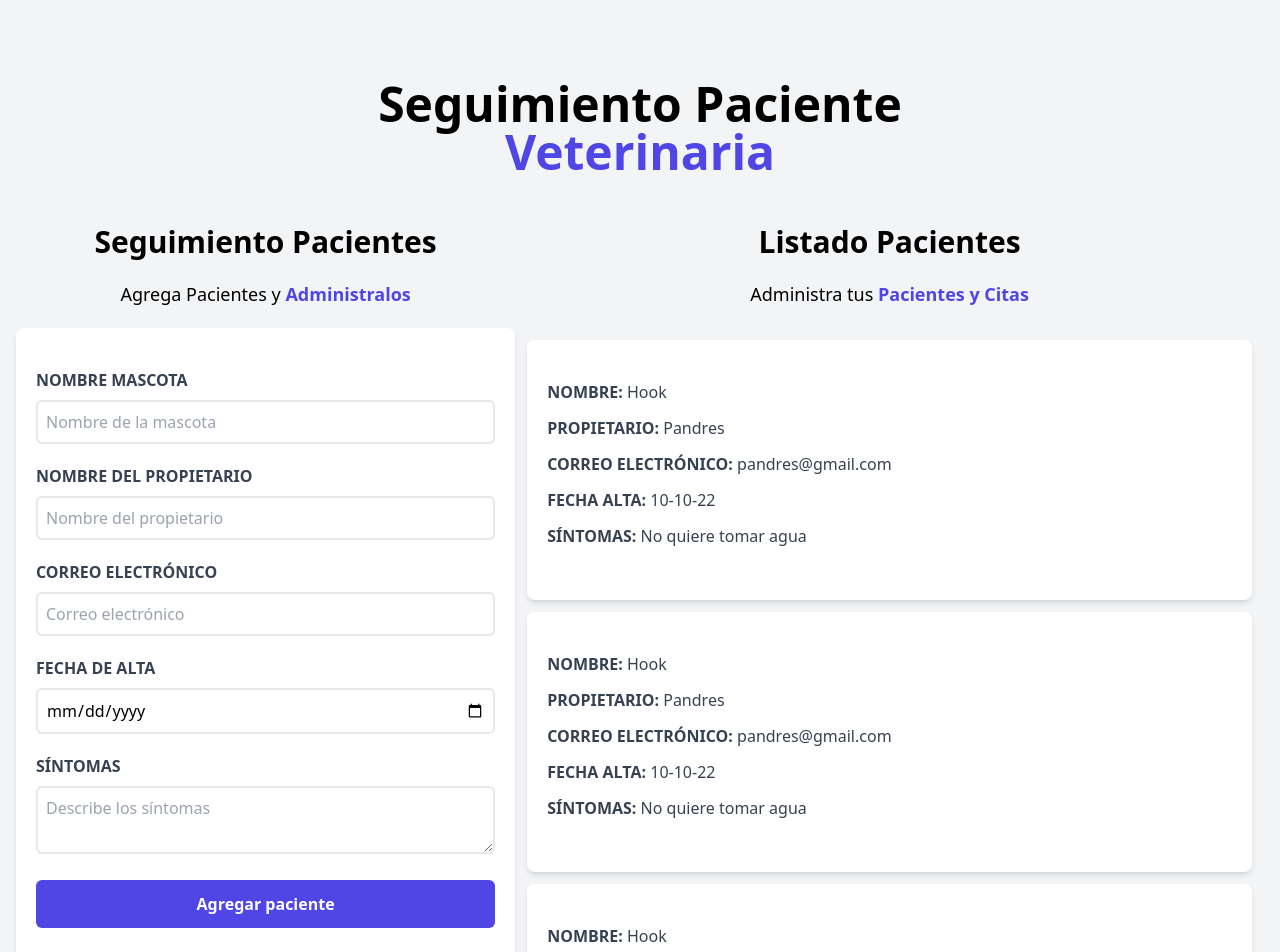
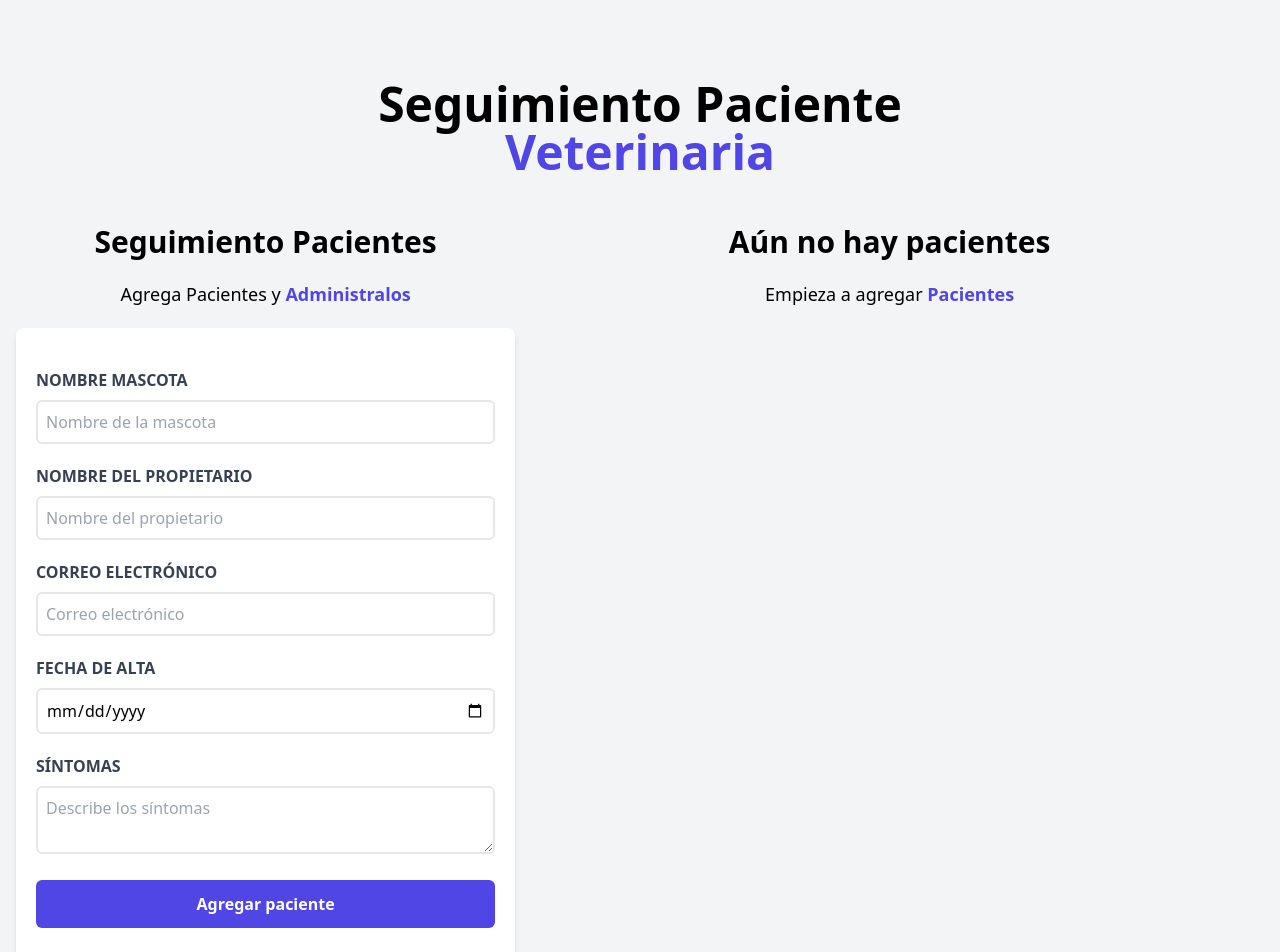
Before and after one commit to pandresvaldivia/Datint, a React (Vite) app: page / in a window 1280 px wide. Shown: the top 952 px of the page. Built offline with nearby package versions, Linux system fonts and the light colour scheme.

Commit message:
List patients functionality created

```diff
--- a/src/App.jsx
+++ b/src/App.jsx
@@ -11,7 +11,7 @@ const App = () => {
 			<Header />
 			<div className="md:flex mt-12">
 				<Form patients={patients} setPatients={setPatients} />
-				<PatientsList />
+				<PatientsList patients={patients} />
 			</div>
 		</div>
 	);
--- a/src/components/AppointmentCard.jsx
+++ b/src/components/AppointmentCard.jsx
@@ -1,7 +1,7 @@
 import PropTypes from 'prop-types';
 
 const AppointmentCard = ({ name, owner, email, dischargeDate, symptom }) => (
-	<article className="m-3 bg-white shadow-md px-5 py-10 rounded-lg">
+	<article className="mx-3 mb-3 bg-white shadow-md px-5 py-10 rounded-lg">
 		<p className="font-bold mb-3 text-gray-700 uppercase">
 			Nombre: <span className="font-normal normal-case">{name}</span>
 		</p>
--- a/src/components/Form.jsx
+++ b/src/components/Form.jsx
@@ -31,12 +31,23 @@ const Form = ({ patients, setPatients }) => {
 		}, 1000);
 	};
 
+	const handleReset = () => {
+		setName('');
+		setOwner('');
+		setEmail('');
+		setDischarge('');
+		setSymptom('');
+	};
+
 	const validateForm = (e) => {
 		e.preventDefault();
 
 		[name, owner, email, discharge, symptom].includes('')
 			? printError()
 			: setPatients([...patients, patient]);
+
+		handleReset();
+		console.log(patients);
 	};
 
 	return (
@@ -57,12 +68,14 @@ const Form = ({ patients, setPatients }) => {
 						label="Nombre mascota"
 						placeholder="Nombre de la mascota"
 						setValue={setName}
+						value={name}
 					/>
 					<FormInput
 						id="owner-name"
 						label="Nombre del propietario"
 						placeholder="Nombre del propietario"
 						setValue={setOwner}
+						value={owner}
 					/>
 					<FormInput
 						id="contact-email"
@@ -70,12 +83,14 @@ const Form = ({ patients, setPatients }) => {
 						label="Correo electrónico"
 						placeholder="Correo electrónico"
 						setValue={setEmail}
+						value={email}
 					/>
 					<FormInput
 						id="discharge-date"
 						type="date"
 						label="Fecha de alta"
 						setValue={setDischarge}
+						value={discharge}
 					/>
 					<FormInput
 						id="symptom"
@@ -83,6 +98,7 @@ const Form = ({ patients, setPatients }) => {
 						label="Síntomas"
 						placeholder="Describe los síntomas"
 						setValue={setSymptom}
+						value={symptom}
 					/>
 					<FormButton value="Agregar paciente" />
 				</fieldset>
--- a/src/components/FormInput.jsx
+++ b/src/components/FormInput.jsx
@@ -1,6 +1,6 @@
 import PropTypes from 'prop-types';
 
-const FormInput = ({ id, label, placeholder, setValue, type }) => {
+const FormInput = ({ id, label, placeholder, setValue, value, type }) => {
 	return (
 		<>
 			<label htmlFor={id} className="block text-gray-700 uppercase font-bold">
@@ -10,16 +10,18 @@ const FormInput = ({ id, label, placeholder, setValue, type }) => {
 				<textarea
 					id={id}
 					placeholder={placeholder}
-					className="border-2 w-full p-2 mt-2 rounded-md placeholder-gray-400 mb-5"
+					className="form-input border-2 w-full p-2 mt-2 rounded-md placeholder-gray-400 mb-5"
 					onChange={(e) => setValue(e.target.value.trim())}
+					value={value}
 				/>
 			) : (
 				<input
 					id={id}
 					type={type}
 					placeholder={placeholder}
-					className="border-2 w-full p-2 mt-2 rounded-md placeholder-gray-400 mb-5"
+					className="form-input border-2 w-full p-2 mt-2 rounded-md placeholder-gray-400 mb-5"
 					onChange={(e) => setValue(e.target.value.trim())}
+					value={value}
 				/>
 			)}
 		</>
@@ -28,6 +30,7 @@ const FormInput = ({ id, label, placeholder, setValue, type }) => {
 
 FormInput.propTypes = {
 	id: PropTypes.string.isRequired,
+	value: PropTypes.string.isRequired,
 	label: PropTypes.string,
 	placeholder: PropTypes.string,
 	type: PropTypes.string,
@@ -35,6 +38,7 @@ FormInput.propTypes = {
 
 FormInput.defaultProps = {
 	type: 'text',
+	value: '',
 };
 
 export default FormInput;
--- a/src/components/PatientsList.jsx
+++ b/src/components/PatientsList.jsx
@@ -1,44 +1,47 @@
 import AppointmentCard from './AppointmentCard';
 import SectionHeader from './SectionHeader';
 
-const PatientsList = () => {
+const PatientsList = ({ patients }) => {
+	const createId = () => {
+		const date = Date.now().toString(36);
+		const random = Math.random().toString(36).substring(2);
+
+		return `${date}${random}`;
+	};
+
 	return (
 		<div className="md:w-1/2 lg:w-3/5">
+			{patients && patients.length ? (
+				<>
 					<SectionHeader
 						title="Listado Pacientes"
 						text="Administra tus"
 						highlightText="Pacientes y Citas"
 					/>
 					<div className="md:h-screen overflow-y-auto">
+						{patients.map(
+							({ name, owner, email, discharge, symptom }, index) => (
 								<AppointmentCard
-					name="Hook"
-					owner="Pandres"
-					email="pandres@gmail.com"
-					dischargeDate="10-10-22"
-					symptom="No quiere tomar agua"
+									key={createId()}
+									name={name}
+									owner={owner}
+									email={email}
+									dischargeDate={discharge}
+									symptom={symptom}
 								/>
-				<AppointmentCard
-					name="Hook"
-					owner="Pandres"
-					email="pandres@gmail.com"
-					dischargeDate="10-10-22"
-					symptom="No quiere tomar agua"
+							)
+						)}
+					</div>
+				</>
+			) : (
+				<>
+					<SectionHeader
+						title="Aún no hay pacientes"
+						text="Empieza a agregar"
+						highlightText="Pacientes"
 					/>
-				<AppointmentCard
-					name="Hook"
-					owner="Pandres"
-					email="pandres@gmail.com"
-					dischargeDate="10-10-22"
-					symptom="No quiere tomar agua"
-				/>
-				<AppointmentCard
-					name="Hook"
-					owner="Pandres"
-					email="pandres@gmail.com"
-					dischargeDate="10-10-22"
-					symptom="No quiere tomar agua"
-				/>
-			</div>
+				</>
+			)}
 		</div>
 	);
 };
```
Lines whose indentation alone changed are shown as unchanged.
